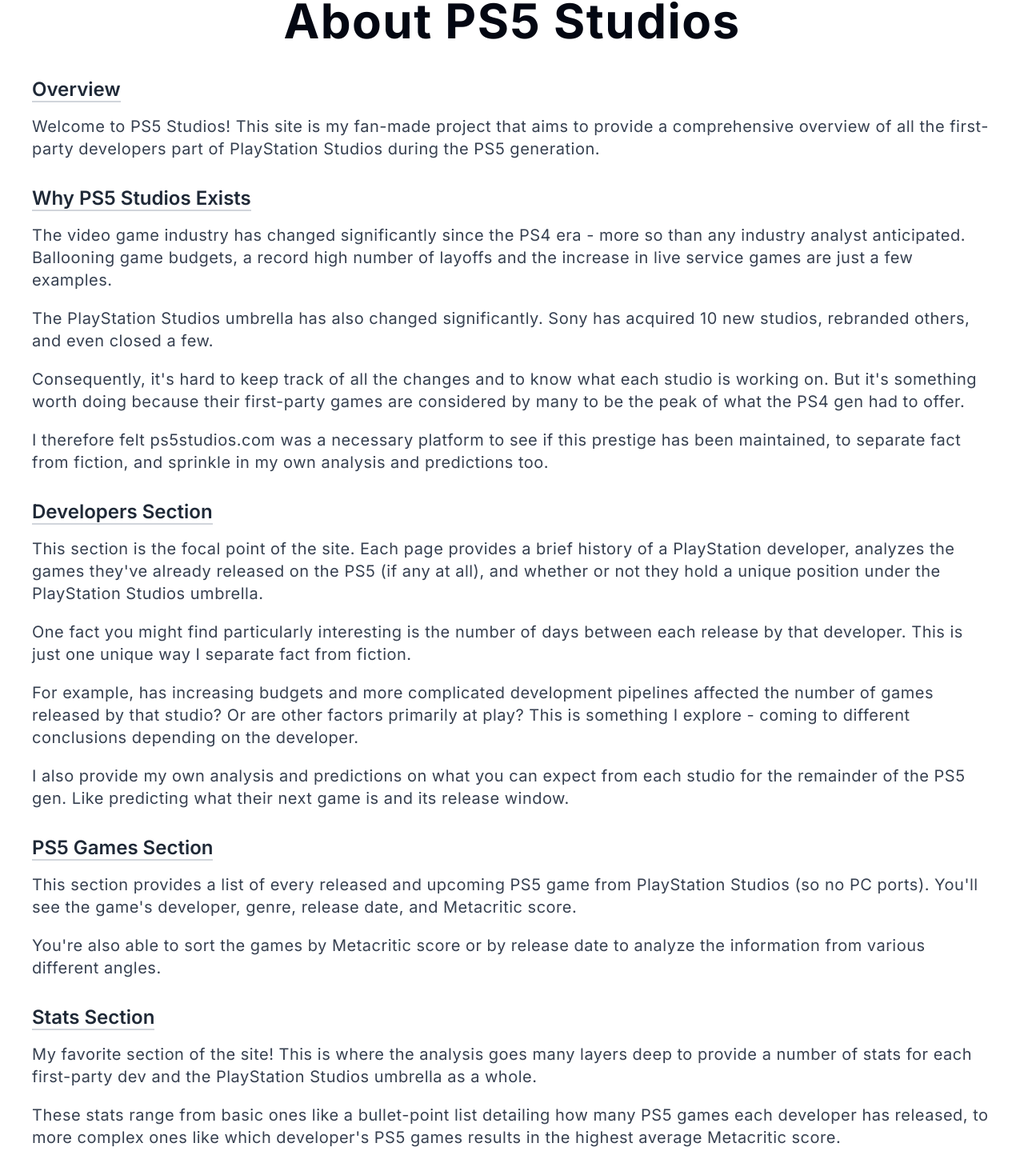
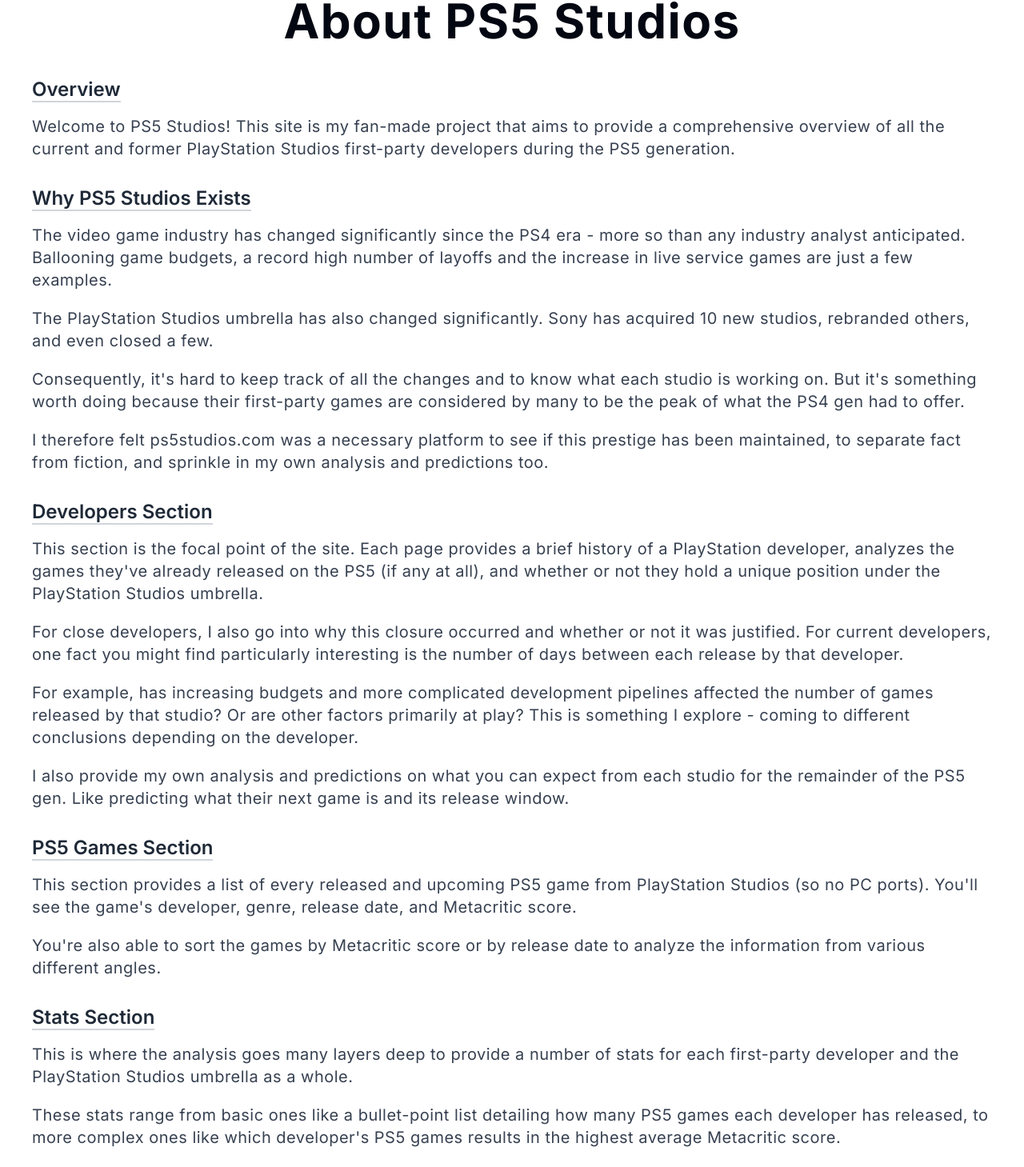
Before and after one commit to acktreptow/ps-studios, a Next.js app: page /about in a window 1280 px wide. Shown: the part 205-1664 px from the top of the page at 80% size. Built offline with nearby package versions, Linux system fonts and the light colour scheme.

Commit message:
update about section to include information about closed developers

```diff
--- a/src/app/about/page.tsx
+++ b/src/app/about/page.tsx
@@ -20,8 +20,8 @@
       <SubTitle subtitle="Overview" />
       <Paragraph marginBottom={8}>
         Welcome to PS5 Studios! This site is my fan-made project that aims to
-        provide a comprehensive overview of all the first-party developers part
-        of PlayStation Studios during the PS5 generation.
+        provide a comprehensive overview of all the current and former
+        PlayStation Studios first-party developers during the PS5 generation.
       </Paragraph>
 
       {/* Why Section */}
@@ -57,9 +57,10 @@
         hold a unique position under the PlayStation Studios umbrella.
       </Paragraph>
       <Paragraph>
-        One fact you might find particularly interesting is the number of days
-        between each release by that developer. This is just one unique way I
-        separate fact from fiction.
+        For close developers, I also go into why this closure occurred and
+        whether or not it was justified. For current developers, one fact you
+        might find particularly interesting is the number of days between each
+        release by that developer.
       </Paragraph>
       <Paragraph>
         For example, has increasing budgets and more complicated development
@@ -88,9 +89,9 @@
       {/* Stats Section */}
       <SubTitle subtitle="Stats Section" />
       <Paragraph>
-        My favorite section of the site! This is where the analysis goes many
-        layers deep to provide a number of stats for each first-party dev and
-        the PlayStation Studios umbrella as a whole.
+        This is where the analysis goes many layers deep to provide a number of
+        stats for each first-party developer and the PlayStation Studios
+        umbrella as a whole.
       </Paragraph>
       <Paragraph>
         These stats range from basic ones like a bullet-point list detailing how
```
